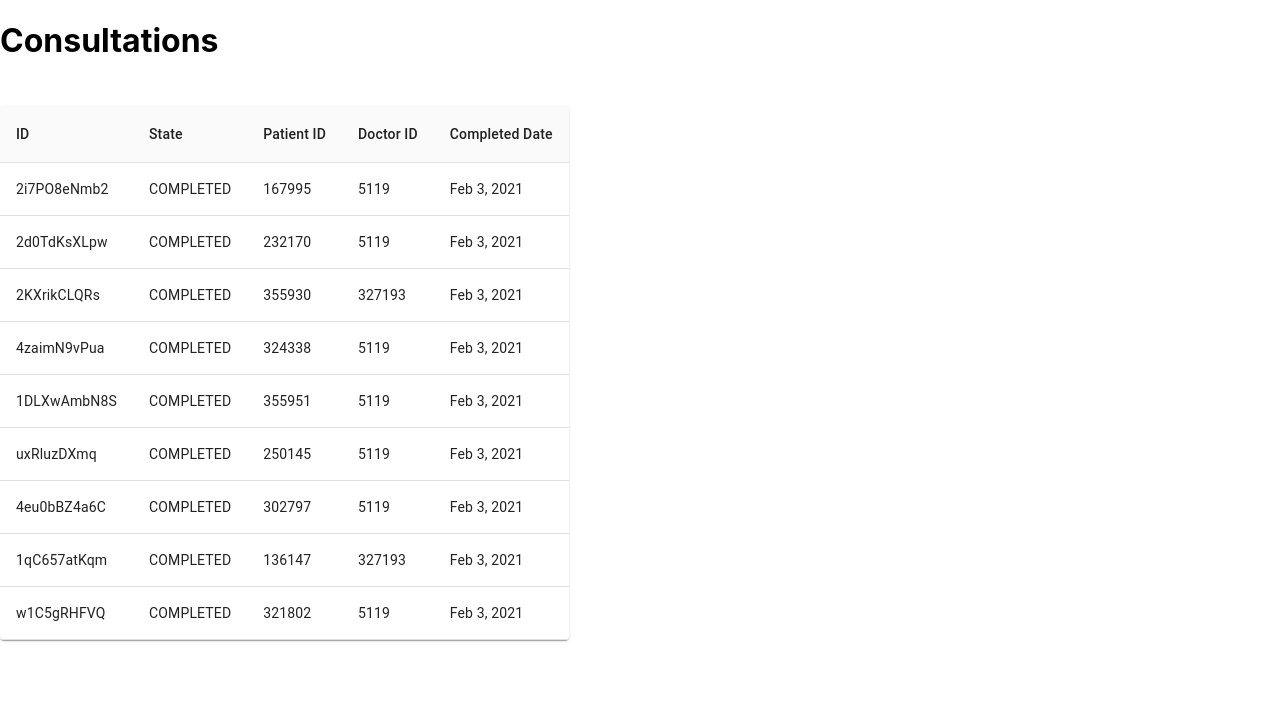
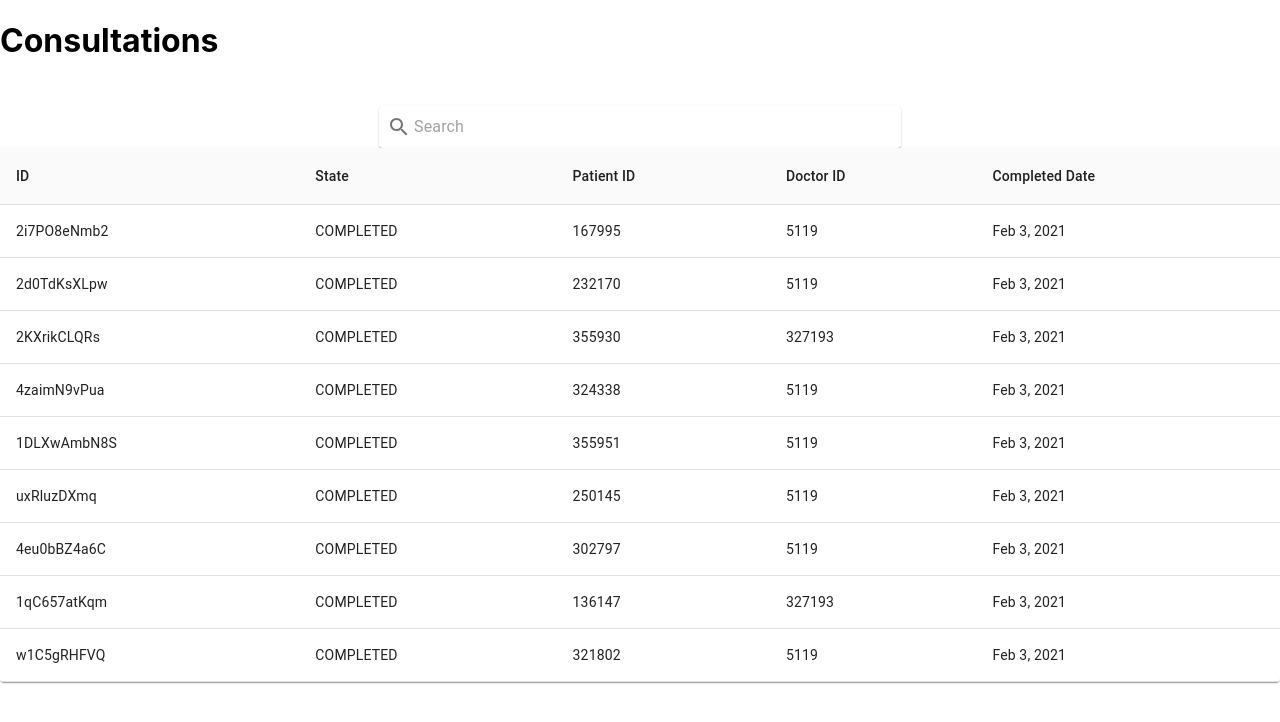
Before and after one commit to hooliaah/consultation-list, a React (Create React App) app: page / in a window 1280 px wide. Shown: the top 722 px of the page. Built offline with nearby package versions, Linux system fonts and the light colour scheme.

Commit message:
add search box

```diff
--- a/package.json
+++ b/package.json
@@ -17,6 +17,7 @@
     "react-dom": "^17.0.1",
     "react-router-dom": "^5.2.0",
     "react-scripts": "4.0.3",
+    "styled-components": "^5.2.1",
     "typescript": "^4.2.3",
     "web-vitals": "^1.0.1"
   },
@@ -45,6 +46,7 @@
     ]
   },
   "devDependencies": {
-    "@types/react-router-dom": "^5.1.7"
+    "@types/react-router-dom": "^5.1.7",
+    "@types/styled-components": "^5.1.7"
   }
 }
--- a/src/components/ConsultationTable.tsx
+++ b/src/components/ConsultationTable.tsx
@@ -12,10 +12,9 @@ import {
 } from "@material-ui/core";
 
 import { Consultation } from "../interfaces/Consultation";
-import { ResponseDto } from "../interfaces/ResponseDto";
 
 const ConsultationTable: React.FC<{
-  consultations: ResponseDto<Consultation>;
+  consultations: Consultation[];
 }> = ({ consultations }) => {
   const history = useHistory();
   return (
@@ -31,7 +30,7 @@ const ConsultationTable: React.FC<{
           </TableRow>
         </TableHead>
         <TableBody>
-          {consultations.response.elements.map((consultation: Consultation) => (
+          {consultations.map((consultation: Consultation) => (
             <TableRow
               hover
               key={consultation.id}
--- /dev/null
+++ b/src/components/SearchBox.tsx
@@ -0,0 +1,67 @@
+import React, { useEffect, useRef, useState } from "react";
+import styled from "styled-components";
+
+import { IconButton, InputBase, Paper } from "@material-ui/core";
+import SearchIcon from "@material-ui/icons/Search";
+import { useDebounce } from "../hooks/useDebounceHook";
+
+const StyledSearchBox = styled.div`
+  flex: 1;
+  display: flex;
+  justify-content: center;
+  margin: 0 20px;
+  .search {
+    flex: 1;
+    display: flex;
+    padding: 5px;
+    max-width: 512px;
+    .MuiInputBase-root {
+      width: 100%;
+    }
+  }
+`;
+
+const SearchBox: React.FC<{
+  value?: string;
+  onSearch?: (event: any) => void;
+}> = ({ value, onSearch }) => {
+  // Create a ref that stores the onSearch handler
+  const searchHandler = useRef<(event: any) => void>();
+  // Update ref.current value if handler changes.
+  useEffect(() => {
+    searchHandler.current = onSearch;
+  }, [onSearch]);
+
+  const [forceSearch, setForceSearch] = useState(false);
+  const [search, setSearch] = useState(value);
+  const debouncedSearch = useDebounce(search ? search : "", 300);
+  useEffect(() => {
+    if ((forceSearch || debouncedSearch) && searchHandler.current) {
+      searchHandler.current(debouncedSearch);
+    }
+  }, [debouncedSearch, forceSearch]);
+
+  return (
+    <StyledSearchBox>
+      <Paper className='search'>
+        <IconButton aria-label='search' size='small'>
+          <SearchIcon />
+        </IconButton>
+        <InputBase
+          id='search-textfield'
+          placeholder='Search'
+          type='search'
+          value={search || ""}
+          onChange={(event: React.ChangeEvent<HTMLInputElement>) => {
+            setSearch(event.target.value);
+          }}
+          onKeyPress={(event: any) =>
+            event.key === "Enter" && setForceSearch(true)
+          }
+        />
+      </Paper>
+    </StyledSearchBox>
+  );
+};
+
+export default SearchBox;
--- /dev/null
+++ b/src/hooks/useDebounceHook.ts
@@ -0,0 +1,17 @@
+import { useState, useEffect } from "react";
+
+export function useDebounce(value: string, delay: number): string {
+  const [debouncedValue, setDebouncedValue] = useState(value);
+
+  useEffect(() => {
+    const handler: ReturnType<typeof setTimeout> = setTimeout(() => {
+      setDebouncedValue(value);
+    }, delay);
+
+    return () => {
+      clearTimeout(handler);
+    };
+  }, [value, delay]);
+
+  return debouncedValue;
+}
--- a/src/pages/ConsultationListPage.tsx
+++ b/src/pages/ConsultationListPage.tsx
@@ -1,10 +1,11 @@
-import React from "react";
+import React, { useEffect, useState } from "react";
 
 import { Card, Grid } from "@material-ui/core";
 
 import ConsultationTable from "../components/ConsultationTable";
 import { Consultation } from "../interfaces/Consultation";
 import { ResponseDto } from "../interfaces/ResponseDto";
+import SearchBox from "../components/SearchBox";
 
 export const SAMPLE_DATA: ResponseDto<Consultation> = {
   message: "Success getting consultations",
@@ -589,15 +590,50 @@ export const SAMPLE_DATA: ResponseDto<Consultation> = {
   error: "",
 };
 const ConsultationListPage: React.FC<{}> = () => {
+  const [search, setSearch] = useState<string>("");
+  const [consultations, setConsultations] = useState<Consultation[]>(
+    SAMPLE_DATA.response.elements
+  );
+  const [filteredConsultations, setFilteredConsultations] = useState<
+    Consultation[]
+  >([]);
+  useEffect(() => {
+    if (search) {
+      const filteredResults = SAMPLE_DATA.response.elements.filter(
+        (consultation: Consultation) =>
+          consultation.id === search ||
+          consultation.doctor_id === search ||
+          consultation.patient_id === search
+        // TODO conditions treated search
+      );
+      setFilteredConsultations(filteredResults);
+    }
+    if (search.length < 1) {
+      setConsultations(consultations);
+    }
+  }, [search, consultations]);
+
   return (
     <Grid container spacing={3}>
       <Grid container item xs={12}>
         <h1>Consultations</h1>
       </Grid>
       <Grid container item xs={12}>
-        <Card>
-          <ConsultationTable consultations={SAMPLE_DATA} />
-        </Card>
+        <Grid item xs={12}>
+          <SearchBox
+            value={search}
+            onSearch={(value: string) => setSearch(value)}
+          />
+        </Grid>
+        <Grid item xs={12}>
+          <Card>
+            <ConsultationTable
+              consultations={
+                search.length > 1 ? filteredConsultations : consultations
+              }
+            />
+          </Card>
+        </Grid>
       </Grid>
     </Grid>
   );
```
Also changed, not shown: 2 other files (tests, documents, lock files or other folders).
